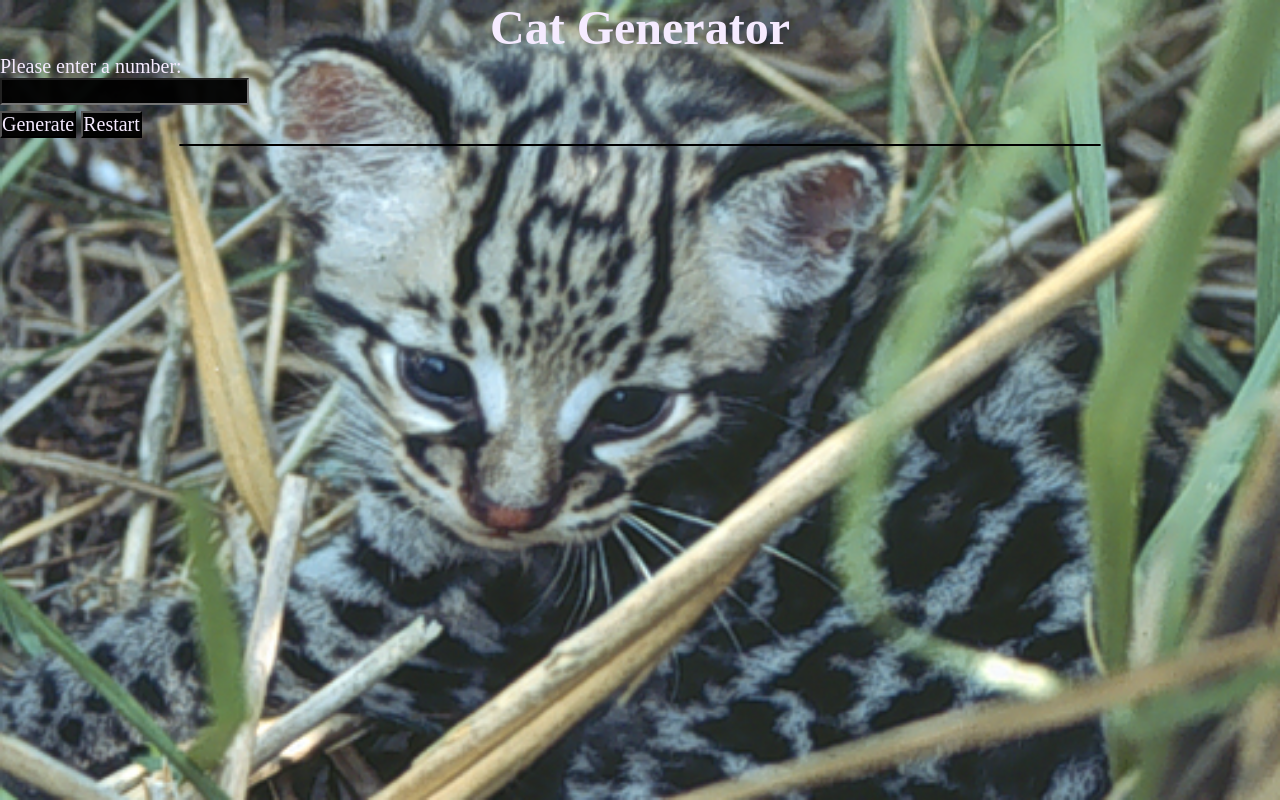
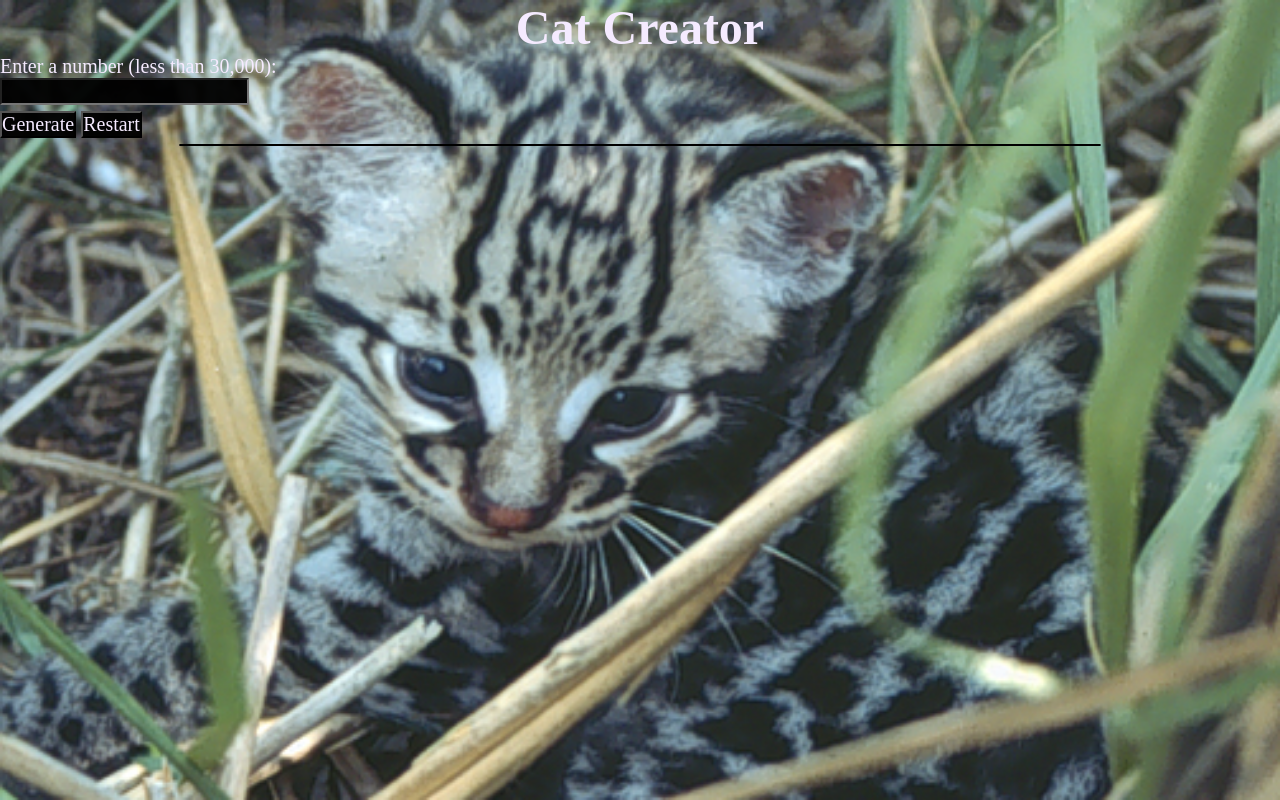
Before and after one commit to moshrom36/catGenerator, a plain HTML site: page index.html in a window 1280 px wide. Drawn offline with Linux system fonts and the light colour scheme.

Commit message:
Update index.html
- title change
- restructured the website

```diff
--- a/index.html
+++ b/index.html
@@ -3,22 +3,20 @@
   <head>
     <meta charset="UTF-8" />
     <meta name="viewport" content="width=device-width, initial-scale=1.0" />
-    <title>Moshrom's Kittykatt Generator</title>
+    <title>Cat Creator</title>
     <link rel="stylesheet" href="./styles.css" />
   </head>
   <body>
-    <div id="main-div">
-      <h1>Cat Generator</h1>
-      <div>
-        <p id="input-label">Please enter a number:</p>
-        <input id="gen-input" type="number" />
-        <hr />
-        <button id="gen-start" type="button">Generate</button>
-        <button id="gen-restart" type="button">Restart</button>
-      </div>
+    <div id="controls-div">
+      <h1>Cat Creator</h1>
+      <p id="input-label">Enter a number (less than 30,000):</p>
+      <input id="gen-input" type="number" />
       <hr />
-      <p id="gen-output"></p>
-      <script src="./index.js"></script>
     </div>
+    <button id="gen-start" type="button">Generate</button>
+    <button id="gen-restart" type="button">Restart</button>
+    <hr />
+    <p id="gen-output"></p>
+    <script src="./index.js"></script>
   </body>
 </html>
```
